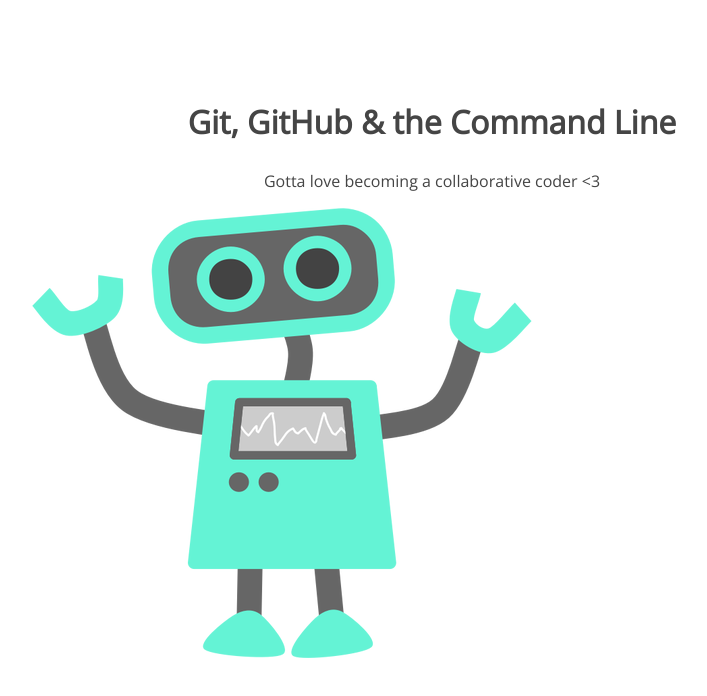
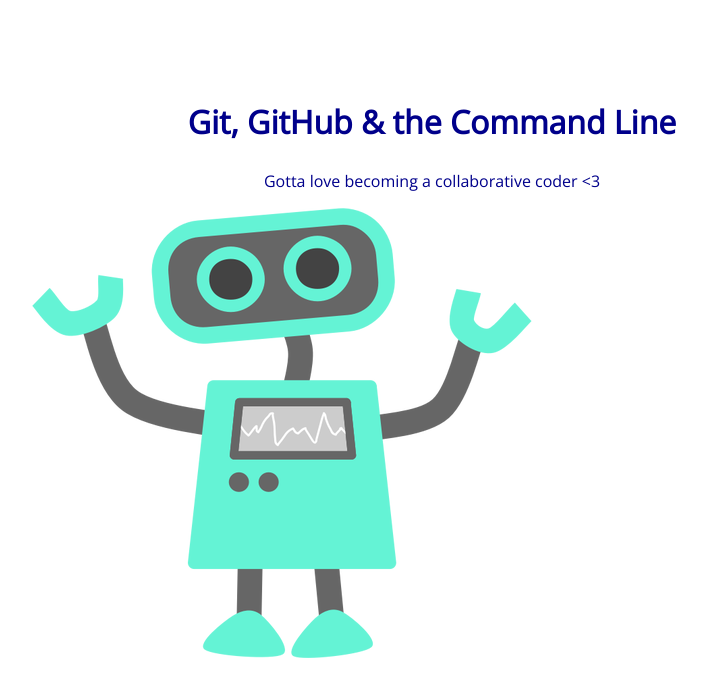
Before and after one commit to emily-v/105-project, a plain HTML site: page index.html in a window 1280 px wide. Shown: the whole page, without its empty margins (208-915 px from the left). Drawn offline with nearby package versions, Linux system fonts and the light colour scheme.

Commit message:
made header blue

```diff
--- a/css/style.css
+++ b/css/style.css
@@ -5,7 +5,7 @@ section {
 section h1,
 section p {
 	text-align: center;
-	color: #454545;
+	color: darkblue;
 }
 section h1 {
 	font: 32px 'Open Sans';
```
